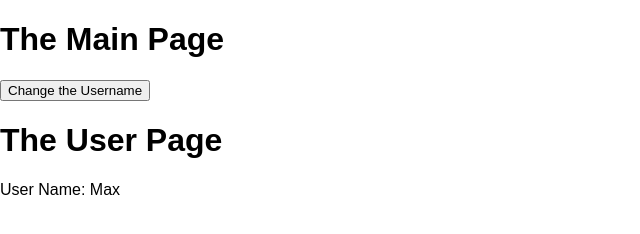
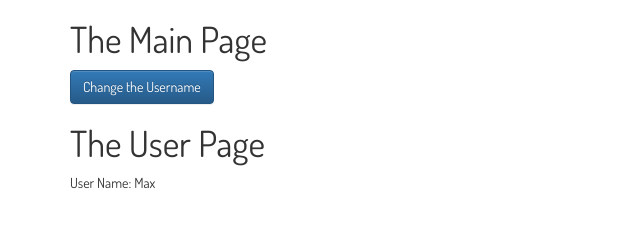
Before and after one commit to truonggiangdao/stream-on-demo, a React app: page public/index.html in a window 1280 px wide. Shown: the whole page, without its empty margins (0-640 px from the left). Built offline with nearby package versions, Linux system fonts and the light colour scheme.

Commit message:
add Google fonts

```diff
--- a/public/index.html
+++ b/public/index.html
@@ -10,16 +10,16 @@
     -->
     <link rel="manifest" href="%PUBLIC_URL%/manifest.json">
     <link rel="shortcut icon" href="%PUBLIC_URL%/favicon.ico">
-    <!--
-      Notice the use of %PUBLIC_URL% in the tags above.
-      It will be replaced with the URL of the `public` folder during the build.
-      Only files inside the `public` folder can be referenced from the HTML.
 
-      Unlike "/favicon.ico" or "favicon.ico", "%PUBLIC_URL%/favicon.ico" will
-      work correctly both with client-side routing and a non-root public URL.
-      Learn how to configure a non-root public URL by running `npm run build`.
-    -->
-    <title>React App</title>
+    <!-- Bootstrap style -->
+    <link rel="stylesheet" href="https://maxcdn.bootstrapcdn.com/bootstrap/3.3.7/css/bootstrap.min.css" integrity="sha384-BVYiiSIFeK1dGmJRAkycuHAHRg32OmUcww7on3RYdg4Va+PmSTsz/K68vbdEjh4u" crossorigin="anonymous">
+    <link rel="stylesheet" href="https://maxcdn.bootstrapcdn.com/bootstrap/3.3.7/css/bootstrap-theme.min.css" integrity="sha384-rHyoN1iRsVXV4nD0JutlnGaslCJuC7uwjduW9SVrLvRYooPp2bWYgmgJQIXwl/Sp" crossorigin="anonymous">
+
+    <!-- Google Fonts -->
+    <link rel="stylesheet" href="https://fonts.googleapis.com/css?family=Source+Sans+Pro:300,400,600,700,300italic,400italic,600italic,700italic">
+    <link rel="stylesheet" href="https://fonts.googleapis.com/css?family=Dosis:200,300,400,600,700,200italic,300italic,400italic,600italic,700italic">
+
+    <title>StreamOn</title>
   </head>
   <body>
     <noscript>
```
